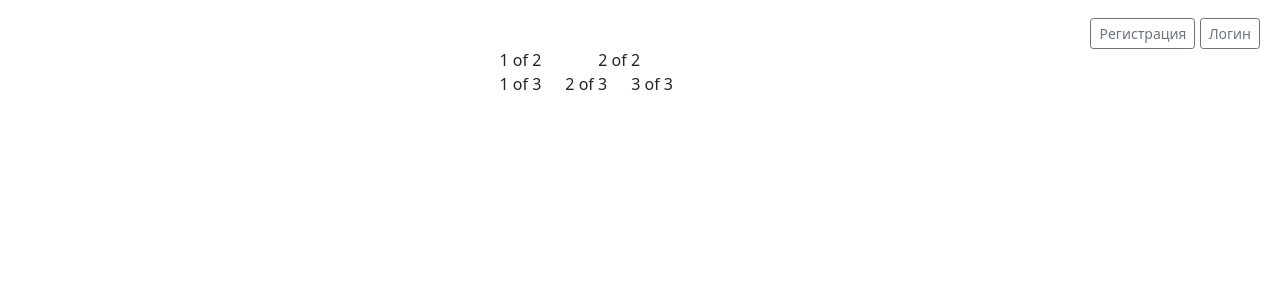
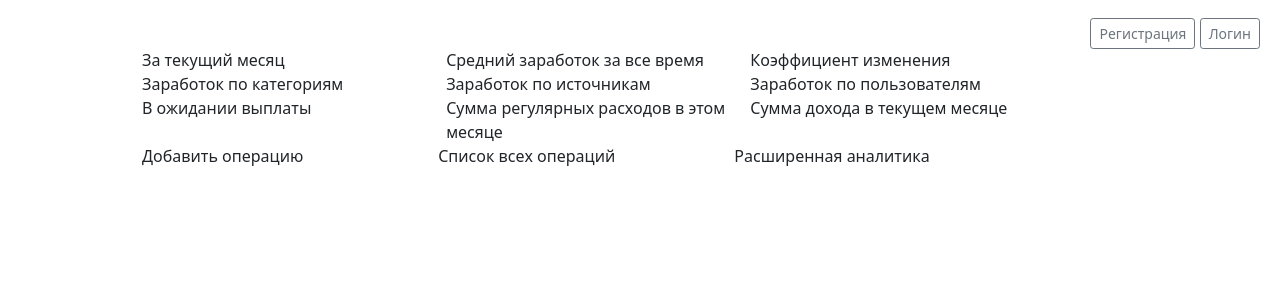
Before and after one commit to NikBez/Income-service, a Django app: page / in a window 1280 px wide. Shown: the top 308 px of the page. Run offline with Django 4.2, Linux system fonts and the light colour scheme; parts of the project's set-up code (start-up, migrations or seed data) failed here and were passed over; some libraries are stand-ins or nearby versions.

Commit message:
Add description to income model Start to build main_page

```diff
--- a/service/accounting/forms.py
+++ b/service/accounting/forms.py
@@ -7,7 +7,7 @@ from .models import Income
 class IncomeForm(forms.ModelForm):
     class Meta:
         model = Income
-        fields = ['status', 'date_of_operation', 'source', 'category', 'sum', 'currency', 'user']
+        fields = ['status', 'date_of_operation', 'source', 'category', 'sum', 'currency', 'user', 'description']
         widgets = {
             'date_of_operation': forms.DateTimeInput(attrs={'type': 'datetime-local', 'class': 'form-control'},
                                                      format='%d-%m-%Y %H:%M:%S'),
--- a/service/accounting/models.py
+++ b/service/accounting/models.py
@@ -41,6 +41,11 @@ class Income(models.Model):
     status = models.BooleanField(
         'Оплачен',
         default=False
+    )
+    description = models.TextField(
+        'Описание',
+        max_length=300,
+        default=''
     )
 
     def __str__(self):
--- a/service/accounting/views.py
+++ b/service/accounting/views.py
@@ -9,6 +9,7 @@ from django.views.generic import ListView, CreateView, UpdateView, DeleteView
 from .models import Income
 from .forms import IncomeForm, RegisterUserForm
 from django.utils import timezone
+from .models import Source, Currency
 
 
 def main_page_view(request):
@@ -61,12 +62,14 @@ class IncomeDeleteView(DeleteView):
 
 class IncomeCreateView(CreateView):
     model = Income
-    fields = ['date_of_operation', 'source', 'category', 'sum', 'currency', 'status']
+    fields = ['date_of_operation', 'source', 'category', 'sum', 'description' 'status']
     template_name = 'accounting/income_create.html'
     success_url = reverse_lazy('main_page')
 
     def form_valid(self, form):
         form.instance.user = self.request.user
+        # source = Source.objects.get(pk=form.instance.source.pk).select_related('currency')
+        form.instance.currency = form.instance.source.currency
         return super().form_valid(form)
 
 
--- a/service/templates/accounting/incomes_list.html
+++ b/service/templates/accounting/incomes_list.html
@@ -3,6 +3,9 @@
 
 
 {% block body %}
+    <div>
+        <a class="btn btn-outline-secondary" href="{% url 'main_page'%}">На главную</a>
+    </div>
 
 <!--Список записей-->
     <h2 class="mb-4">Список операций за {{ period }}</h2>
@@ -15,6 +18,7 @@
         <th>Сумма</th>
         <th>Валюта</th>
         <th>Получатель</th>
+        <th>Описание</th>
         </thead>
         {% for line in object_list %}
         <tr>
@@ -29,6 +33,7 @@
             <td>{{ line.sum }}</td>
             <td>{{ line.currency }}</td>
             <td>{{ line.user }}</td>
+            <td>{{ line.description }}</td>
             <td><a href="{% url 'edit_income' line.id %}" class="btn btn-outline-secondary btn-sm"> Edit </a></td>
             <td><a href="{% url 'delete_income' line.id %}" class="btn btn-outline-secondary btn-sm"> Del </a></td>
         </tr>
--- a/service/templates/accounting/main_page.html
+++ b/service/templates/accounting/main_page.html
@@ -4,21 +4,48 @@
     <div class="container">
         <div class="row">
             <div class="col">
-                1 of 2
+                За текущий месяц
             </div>
             <div class="col">
-                2 of 2
+                Средний заработок за все время
+            </div>
+            <div class="col">
+                Коэффициент изменения
             </div>
         </div>
         <div class="row">
             <div class="col">
-                1 of 3
+                Заработок по категориям
             </div>
             <div class="col">
-                2 of 3
+                Заработок по источникам
             </div>
             <div class="col">
-                3 of 3
+                Заработок по пользователям
+            </div>
+        </div>
+
+         <div class="row">
+            <div class="col">
+                В ожидании выплаты
+            </div>
+            <div class="col">
+                Сумма регулярных расходов в этом месяце
+            </div>
+            <div class="col">
+                Сумма дохода в текущем месяце
+            </div>
+
+              <div class="row">
+            <div class="col">
+                Добавить операцию
+
+            </div>
+            <div class="col">
+               Список всех операций
+            </div>
+            <div class="col">
+                Расширенная аналитика
             </div>
         </div>
     </div>
```
Also changed, not shown: service/accounting/migrations/0003_income_status_alter_category_title_and_more.py (added), service/accounting/migrations/0004_income_description_alter_income_date_of_operation_and_more.py (added).
